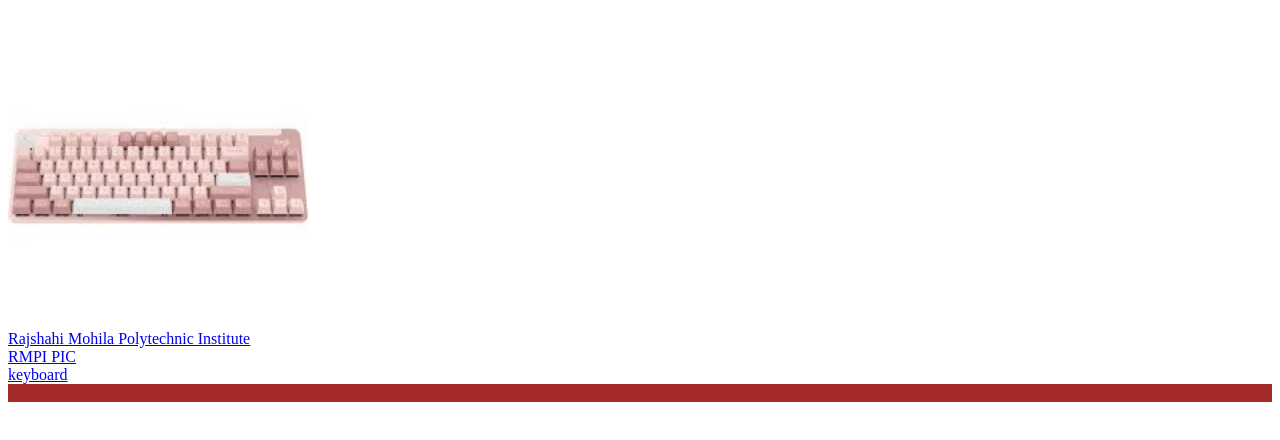
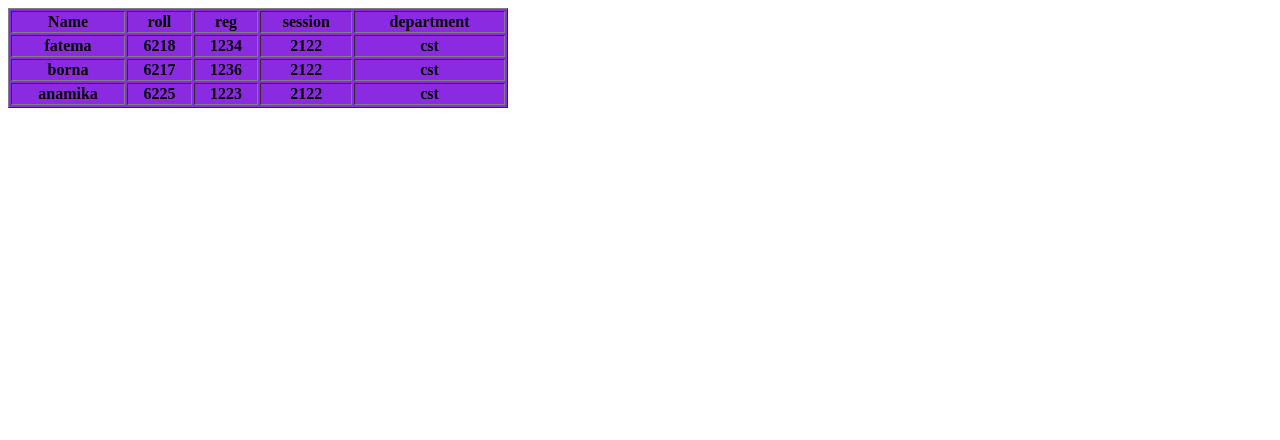
Before and after one commit to fatemaanjoli/job, a plain HTML site: page index.html in a window 1280 px wide. Drawn offline with Linux system fonts and the light colour scheme.

Commit message:
job no:3 job name:table tag html

```diff
--- a/index.html
+++ b/index.html
@@ -3,17 +3,40 @@
 <head>
     <meta charset="UTF-8">
     <meta name="viewport" content="width=device-width, initial-scale=1.0">
-    <title>job 1</title>
+    <title>job 3</title>
 </head>
 <body>
+    <table border="1"width="500px" style="text-align: ; background-color: blueviolet;">
+        <tr>
+        <th>Name</th>
+        <th>roll</th>
+        <th>reg</th>
+        <th>session</th>
+        <th>department</th>
+        </tr>
+        <tr>
+            <th>fatema</th>
+            <th>6218</th>
+            <th>1234</th>
+            <th>2122</th>
+            <th>cst</th>
+        </tr>
+        <tr>
+            <th>borna</th>
+            <th>6217</th>
+            <th>1236</th>
+            <th>2122</th>
+            <th>cst</th>
+        </tr>
+        <tr>
+            <th>anamika</th>
+            <th>6225</th>
+            <th>1223</th>
+            <th>2122</th>
+            <th>cst</th>
+        </tr>
 
-  <img src="c:\Users\fatema\Downloads\rmpi pic.jpg" alt="" width="300px"> <br>
-  <img src="keyboard.jpg" alt="" width="300px"> <br>
 
-  <a href="rmpi pic.jpg" target="_blank">Rajshahi Mohila Polytechnic Institute</a> <br/>
-
-  <a href="keyboard.jpg"target="_blank">RMPI PIC</a> <br/>
-  <a href="doer/keyboard.png" target="_blank">keyboard</a>
-<marquee behavior="" direction="" style="background-color: brown;color: white;">একটাই লক্ষ্য হতে হবে দক্ষ</marquee>
+    </table>
 </body>
 </html>
```
